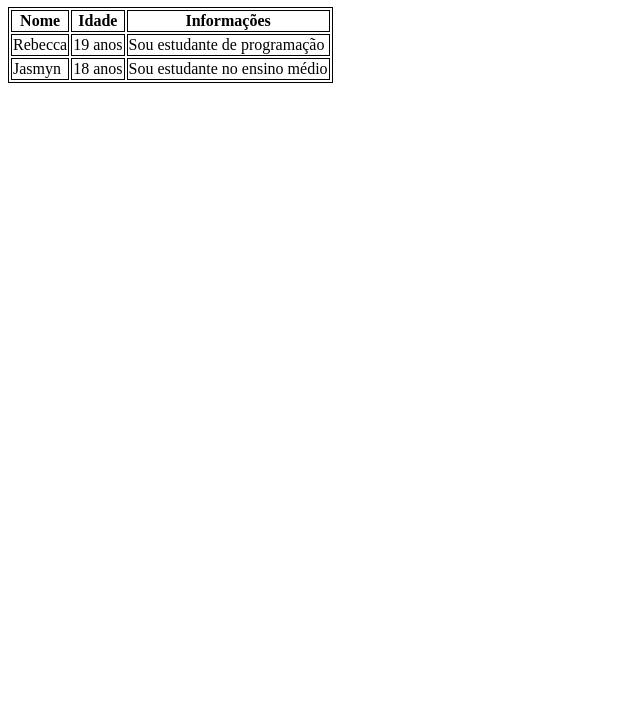
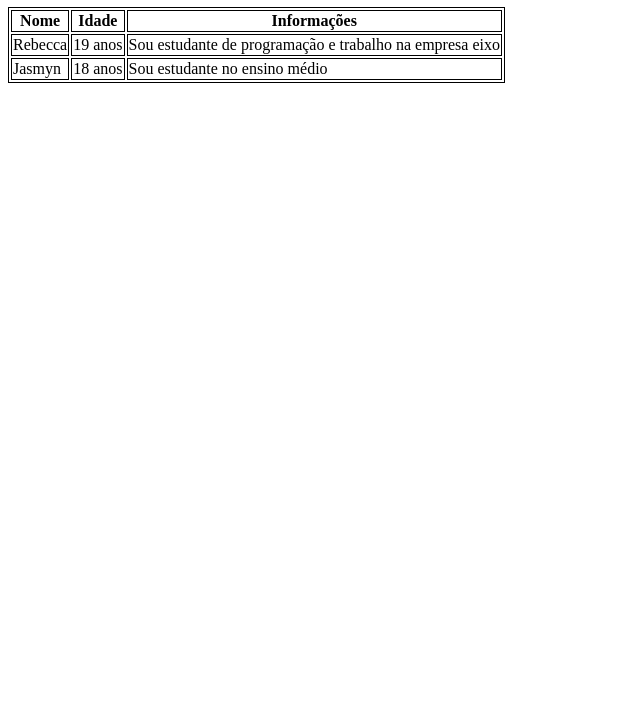
Before and after one commit to Caabee/aula-tabela-html, a plain HTML site: page index.html in a window 1280 px wide. Shown: the part 73-800 px from the top of the page, without its empty margins (0-640 px from the left). Drawn offline with Linux system fonts and the light colour scheme.

Commit message:
adcionada mais informações na area de informações

```diff
--- a/index.html
+++ b/index.html
@@ -24,7 +24,7 @@
             <tr>
                 <td>Rebecca</td>
                 <td>19 anos</td>
-                <td>Sou estudante de programação</td>
+                <td>Sou estudante de programação e trabalho na empresa eixo</td>
             </tr>
             <tr>
                 <td>Jasmyn</td>
```
